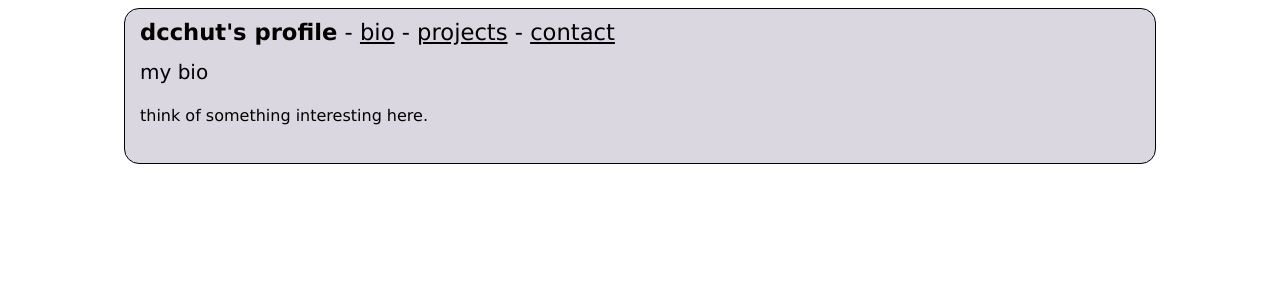
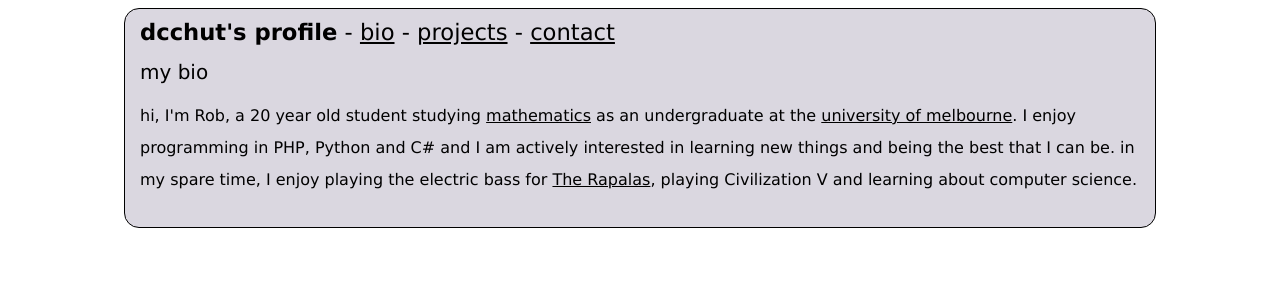
Before and after one commit to dcchut/dccweb, a PHP site: page / in a window 1280 px wide. Shown: the top 300 px of the page. Run offline with PHP 8.4, Linux system fonts and the light colour scheme.

Commit message:
update bio

```diff
--- a/pages/bio.php
+++ b/pages/bio.php
@@ -12,8 +12,22 @@ function get_page_content()
 	?>
 	<div class="mheading">my bio</div>
 
-	<p class="lspace">think of something interesting here.</p>
+	<p class="lspace">hi, I'm Rob, a <?php echo get_age(); ?> year old student studying <a href="http://ms.unimelb.edu.au">mathematics</a> as an undergraduate at the <a href="http://www.unimelb.edu.au">university of melbourne</a>.
+	I enjoy programming in PHP, Python and C# and I am actively interested in learning new things and being the best that I can be.
+	in my spare time, I enjoy playing the electric bass for <a href="http://www.myspace.com/the.rapalas">The Rapalas</a>, playing Civilization V and learning about computer science.</p>
 
 	<?php
 	return ob_get_clean();
 }
+
+function get_age()
+{
+	$y = date("Y") - 1991;
+	$m = date("m") - 2;
+	$d = date("d") - 14;
+
+	if ($m < 0) $y--;
+	elseif ($m == 0 && $d < 0) $y--;
+
+	return $y;
+}
```
